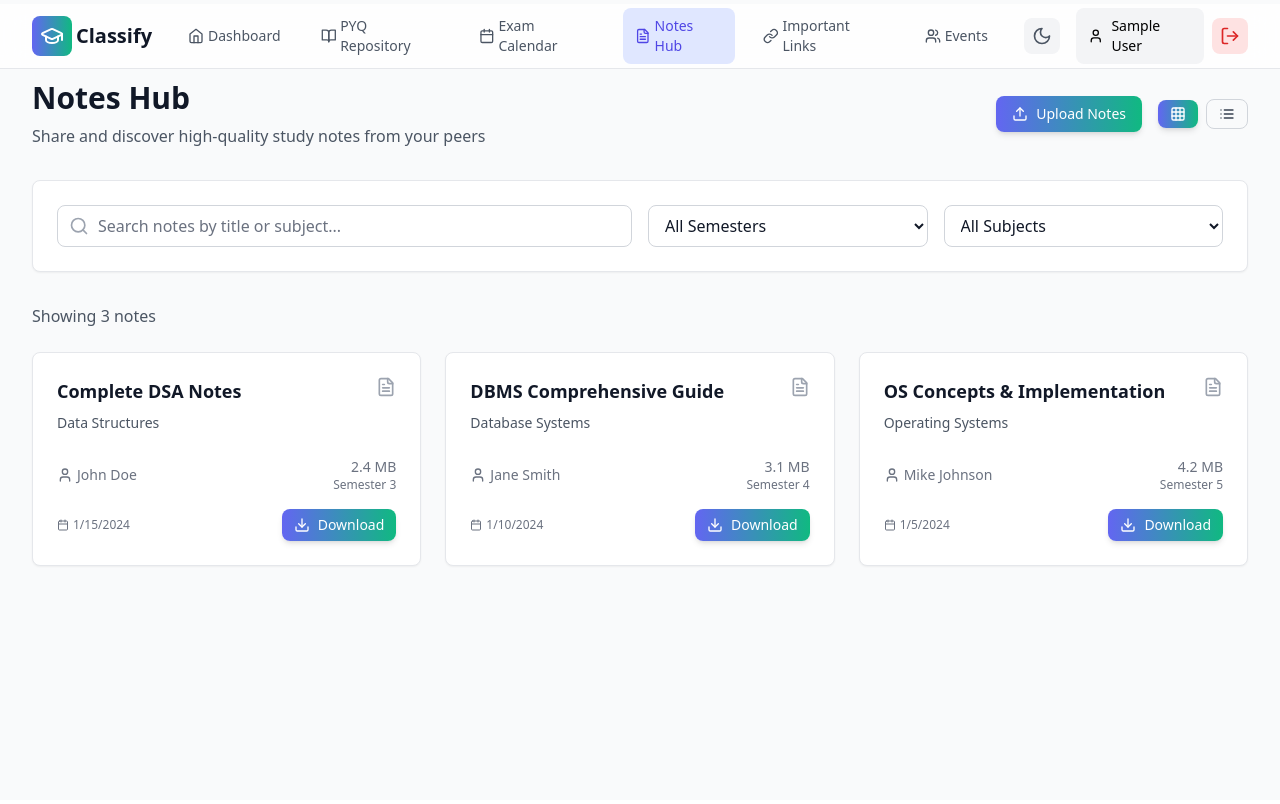
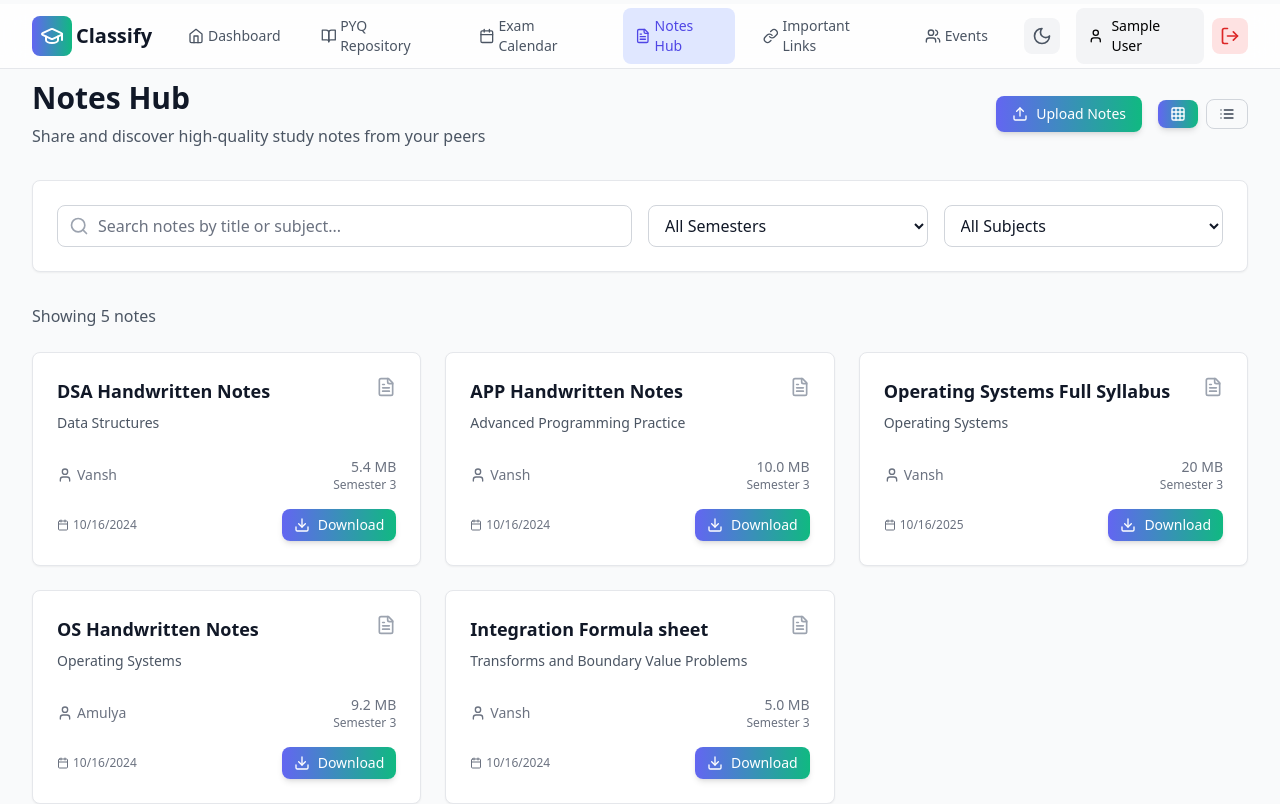
Before and after one commit to samulya896/Classify, a React (Vite) app: page /notes in a window 1280 px wide. Built offline with nearby package versions, Linux system fonts and the light colour scheme; sample sign-in values are in the browser's storage.

Commit message:
Updated all the temp data

```diff
--- a/src/data/mockData.ts
+++ b/src/data/mockData.ts
@@ -60,34 +60,54 @@ export const mockPYQs: PYQ[] = [
 export const mockNotes: Note[] = [
   {
     id: '1',
-    title: 'Complete DSA Notes',
+    title: 'DSA Handwritten Notes',
     subject: 'Data Structures',
     semester: '3',
-    uploadedBy: 'John Doe',
-    uploadDate: '2024-01-15',
-    downloadUrl: 'https://drive.google.com/uc?export=download&id=YOUR_FILE_ID_6',
-    fileSize: '2.4 MB'
+    uploadedBy: 'Vansh',
+    uploadDate: '2024-10-16',
+    downloadUrl: 'https://drive.google.com/file/d/1aWdnDMxz6FY4yq7FXs3-_gVE1Tukofb2/view',
+    fileSize: '5.4 MB'
   },
   {
     id: '2',
-    title: 'DBMS Comprehensive Guide',
-    subject: 'Database Systems',
-    semester: '4',
-    uploadedBy: 'Jane Smith',
-    uploadDate: '2024-01-10',
-    downloadUrl: 'https://drive.google.com/uc?export=download&id=YOUR_FILE_ID_7',
-    fileSize: '3.1 MB'
+    title: 'APP Handwritten Notes',
+    subject: 'Advanced Programming Practice',
+    semester: '3',
+    uploadedBy: 'Vansh',
+    uploadDate: '2024-10-16',
+    downloadUrl: 'https://drive.google.com/file/d/1IEIS1XWJ_6jSQgiuYqgi6eA0kKbqluSK/view',
+    fileSize: '10.0 MB'
   },
   {
     id: '3',
-    title: 'OS Concepts & Implementation',
+    title: 'Operating Systems Full Syllabus',
     subject: 'Operating Systems',
-    semester: '5',
-    uploadedBy: 'Mike Johnson',
-    uploadDate: '2024-01-05',
-    downloadUrl: 'https://drive.google.com/uc?export=download&id=YOUR_FILE_ID_8',
-    fileSize: '4.2 MB'
-  }
+    semester: '3',
+    uploadedBy: 'Vansh',
+    uploadDate: '2025-10-16',
+    downloadUrl: 'https://drive.google.com/drive/folders/1n7VZmVD2M2T9sDfy4P0pZeFQjiWdWyxM',
+    fileSize: '20 MB'
+  },
+  {
+    id: '4',
+    title: 'OS Handwritten Notes',
+    subject: 'Operating Systems',
+    semester: '3',
+    uploadedBy: 'Amulya',
+    uploadDate: '2024-10-16',
+    downloadUrl: 'https://drive.google.com/drive/folders/1iTPtjfaj8H5EGcdy_KymedKiM9tEhMJS',
+    fileSize: '9.2 MB'
+  },
+  {
+    id: '5',
+    title: 'Integration Formula sheet',
+    subject: 'Transforms and Boundary Value Problems',
+    semester: '3',
+    uploadedBy: 'Vansh',
+    uploadDate: '2024-10-16',
+    downloadUrl: 'https://drive.google.com/file/d/1_vlBS0mtCu9fM1BQOMz-gvsyIu6ir_uo/view',
+    fileSize: '5.0 MB'
+  },
 ];
 
 export const mockExams: ExamEvent[] = [
@@ -171,7 +191,7 @@ export const mockImportantLinks: ImportantLink[] = [
     id: '4',
     title: 'Hostel Information',
     description: 'Accommodation details and services',
-    url: 'https://hostel.srmist.edu.in/',
+    url: 'https://www.srmist.edu.in/srm-hostels/',
     category: 'campus',
     icon: 'Home'
   },
--- a/src/pages/ImportantLinks.tsx
+++ b/src/pages/ImportantLinks.tsx
@@ -38,54 +38,7 @@ const ImportantLinks: React.FC = () => {
   // Extended mock data with more links
   const extendedLinks = [
     ...mockImportantLinks,
-    {
-      id: '5',
-      title: 'Student Email',
-      description: 'Access your official college email account',
-      url: '#',
-      category: 'academic' as const,
-      icon: 'Mail'
-    },
-    {
-      id: '6',
-      title: 'Course Catalog',
-      description: 'Browse available courses and their descriptions',
-      url: '#',
-      category: 'academic' as const,
-      icon: 'BookOpen'
-    },
-    {
-      id: '7',
-      title: 'Academic Calendar',
-      description: 'Important academic dates and deadlines',
-      url: '#',
-      category: 'academic' as const,
-      icon: 'Calendar'
-    },
-    {
-      id: '8',
-      title: 'Emergency Contacts',
-      description: 'Important phone numbers for emergencies',
-      url: '#',
-      category: 'campus' as const,
-      icon: 'Phone'
-    },
-    {
-      id: '9',
-      title: 'Student Clubs',
-      description: 'Join various clubs and organizations',
-      url: '#',
-      category: 'campus' as const,
-      icon: 'Users'
-    },
-    {
-      id: '10',
-      title: 'Online Learning Portal',
-      description: 'Access online courses and materials',
-      url: '#',
-      category: 'resources' as const,
-      icon: 'Globe'
-    }
+
   ];
 
   const filteredLinks = extendedLinks.filter(link => {
```
